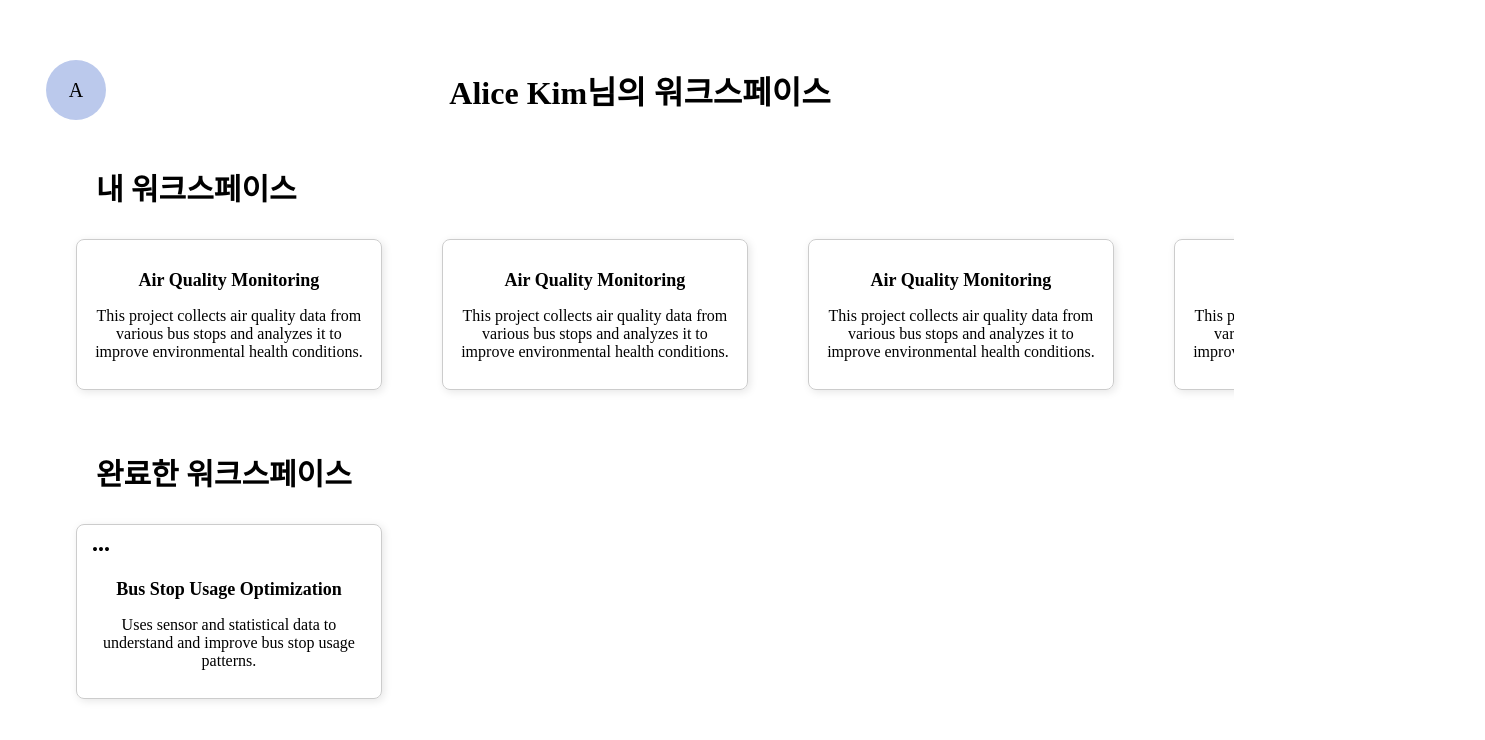
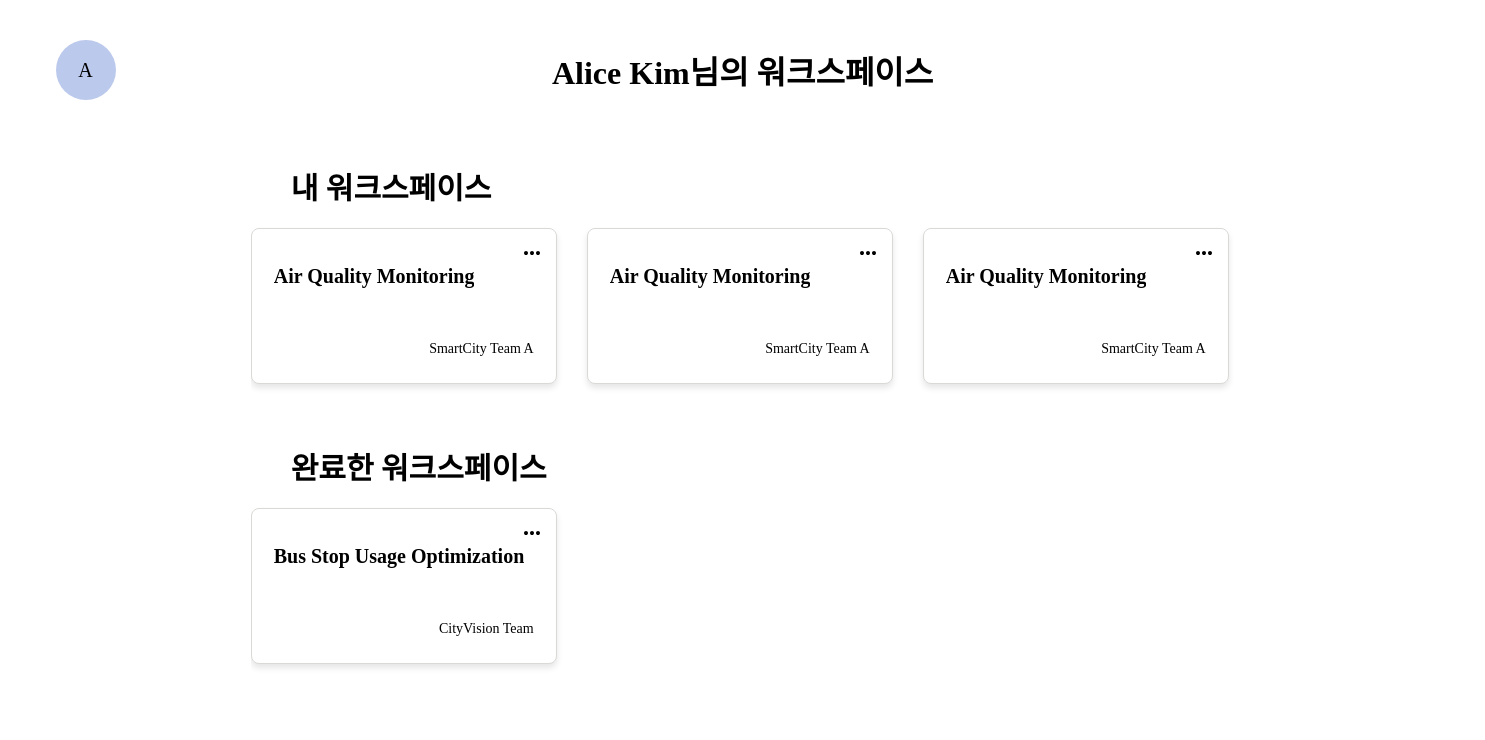
Before and after one commit to PJA-ProJect-Assistant/pja_frontend, a React (Vite) app in the folder pja/: page /main in a window 1280 px wide. Shown: the top 740 px of the page, 1485 px wide, since content can reach past the window. Built offline with nearby package versions, Linux system fonts and the light colour scheme.

Commit message:
mainpage 생성, mainmenu motion추가

```diff
--- a/pja/package.json
+++ b/pja/package.json
@@ -10,6 +10,7 @@
     "preview": "vite preview"
   },
   "dependencies": {
+    "framer-motion": "^12.14.0",
     "mermaid": "^11.6.0",
     "react": "^19.1.0",
     "react-dom": "^19.1.0",
--- a/pja/src/components/header/MainHeader.css
+++ b/pja/src/components/header/MainHeader.css
@@ -12,9 +12,11 @@
   border-radius: 50%;
   font-size: var(--font-size-xl);
   background-color: #bbc9ec;
+  margin-left: 30px;
   width: 60px;
   height: 60px;
 }
 .div-right {
   width: 60px;
+  margin-right: 30px;
 }
--- a/pja/src/components/header/MainHeader.tsx
+++ b/pja/src/components/header/MainHeader.tsx
@@ -1,12 +1,17 @@
 import "./MainHeader.css";
 import { Users } from "../../constants/userconstants";
+import type { IsOpen } from "../../types/common";
 
-export function MainHeader() {
+export function MainHeader({ onMenuToggle }: IsOpen) {
   return (
-    <div className="mainheadercontainer">
-      <div className="profile">{Users.name.charAt(0)}</div>
-      <h1>{Users.name}님의 워크스페이스</h1>
-      <div className="div-right"></div>
-    </div>
+    <>
+      <div className="mainheadercontainer">
+        <div className="profile" onClick={onMenuToggle}>
+          {Users.name.charAt(0)}
+        </div>
+        <h1>{Users.name}님의 워크스페이스</h1>
+        <div className="div-right"></div>
+      </div>
+    </>
   );
 }
--- /dev/null
+++ b/pja/src/components/menu/MainMenu.css
@@ -0,0 +1,21 @@
+.menu-overlay {
+  position: fixed;
+  top: 0;
+  left: 0;
+  width: 100%;
+  height: 100%;
+  background: rgba(0, 0, 0, 0.2); /* 약한 어둡기 */
+  z-index: 999;
+}
+
+.mainmenu-container {
+  position: fixed;
+  top: 0;
+  left: 0;
+  width: 300px;
+  height: 100%;
+  background-color: white;
+  box-shadow: 2px 0 10px rgba(0, 0, 0, 0.1);
+  padding: 20px;
+  z-index: 1000;
+}
--- /dev/null
+++ b/pja/src/components/menu/MainMenu.tsx
@@ -0,0 +1,35 @@
+import type { IsClose } from "../../types/common";
+import { useEffect, useRef } from "react";
+import { motion } from "framer-motion";
+import "./MainMenu.css";
+
+export default function MainMenu({ onClose }: IsClose) {
+  const menuRef = useRef<HTMLDivElement>(null);
+
+  useEffect(() => {
+    const handleClickOutside = (event: MouseEvent) => {
+      if (menuRef.current && !menuRef.current.contains(event.target as Node)) {
+        onClose();
+      }
+    };
+    document.addEventListener("mousedown", handleClickOutside);
+    return () => {
+      document.removeEventListener("mousedown", handleClickOutside);
+    };
+  }, [onClose]);
+  return (
+    <div className="menu-overlay">
+      <motion.div
+        className="mainmenu-container"
+        ref={menuRef}
+        initial={{ x: "-100%", opacity: 0 }}
+        animate={{ x: "0%", opacity: 1 }}
+        exit={{ x: "-100%", opacity: 0 }}
+        transition={{ type: "tween", duration: 0.3 }}
+      >
+        <button onClick={onClose}>닫기</button>
+        <div>메인메뉴</div>
+      </motion.div>
+    </div>
+  );
+}
--- a/pja/src/index.css
+++ b/pja/src/index.css
@@ -7,3 +7,10 @@
   --font-size-2xl: 24px;
   --font-size-3xl: 30px;
 }
+html,
+body {
+  margin: 0;
+  padding: 0;
+  height: 100%;
+  /*overflow: hidden;*/ /* 선택적: 배경 스크롤 막기 */
+}
--- a/pja/src/pages/mainpage/MainPage.css
+++ b/pja/src/pages/mainpage/MainPage.css
@@ -1,8 +1,9 @@
 .maincontainer {
+  position: absolute;
   background-color: white;
   display: flex;
   justify-content: center;
   flex-direction: column;
   text-align: center;
-  padding: 3%;
+  padding: 2%;
 }
--- a/pja/src/pages/mainpage/MainPage.tsx
+++ b/pja/src/pages/mainpage/MainPage.tsx
@@ -1,14 +1,20 @@
-import { useEffect } from "react";
+import { useState } from "react";
 import { MainHeader } from "../../components/header/MainHeader";
 import { Myworkspace } from "./Myworkspace";
+import MainMenu from "../../components/menu/MainMenu";
+import { AnimatePresence } from "framer-motion";
 import "./MainPage.css";
 
 export default function MainPage() {
+  const [openMenu, setOpenMenu] = useState(false);
   return (
     <>
       <div className="maincontainer">
-        <MainHeader />
+        <MainHeader onMenuToggle={() => setOpenMenu((prev) => !prev)} />
         <Myworkspace />
+        <AnimatePresence>
+          {openMenu && <MainMenu onClose={() => setOpenMenu(false)} />}
+        </AnimatePresence>
       </div>
     </>
   );
--- a/pja/src/pages/mainpage/Myworkspace.css
+++ b/pja/src/pages/mainpage/Myworkspace.css
@@ -2,38 +2,88 @@
   background-color: white;
   display: flex;
   flex-direction: column;
+  align-items: center;
+  width: 100%;
+}
+.ws-container-2 {
+  width: 70%;
 }
 .wstitle {
   display: flex;
   font-size: var(--font-size-3xl);
   font-weight: 600;
   margin-left: 50px;
-  margin-top: 30px;
-  margin-bottom: 0;
+  margin-top: 50px;
+  margin-bottom: 10px;
   justify-content: flex-start;
 }
-.workspace-row {
+.workspace-card {
   display: flex;
-  flex-direction: row;
-  overflow-x: auto;
+  flex-direction: column;
+  justify-content: space-between;
+  width: 280px;
+  height: 130px;
+  flex: 0 0 auto;
+  border: 1px solid #d9d9d6;
+  background-color: white;
+  border-radius: 8px;
+  box-shadow: 0 4px 6px rgba(0, 0, 0, 0.1);
+  padding: 12px;
 }
-.workspace-card {
-  flex: 0 0 auto;
-  width: 280px;
-  border: 1px solid #ccc;
-  border-radius: 8px;
-  padding: 12px;
-  margin: 30px;
-  box-shadow: 2px 2px 8px rgba(0, 0, 0, 0.1);
-}
-.workspace-card h3 {
-  font-size: 18px;
+.workspace-title {
   white-space: nowrap;
   overflow: hidden;
   text-overflow: ellipsis;
-  margin-bottom: 8px;
+  font-size: var(--font-size-xl);
+  font-weight: 600;
+  margin-left: 10px;
+  margin-top: 0;
 }
-.ws-moreicon {
+.ws-title-container {
+  display: flex;
+  width: 100%;
+  justify-content: flex-start;
+}
+.workspace-team {
+  display: flex;
+  justify-content: flex-end;
+  font-size: var(--font-size-sm);
+  margin-right: 10px;
+}
+.workspace-more {
+  width: 100%;
   display: flex;
   justify-content: flex-end;
 }
+.workspace-scroll {
+  display: flex;
+  overflow-x: auto;
+  flex-wrap: nowrap;
+  align-items: center;
+  gap: 30px;
+  padding: 10px 0 10px 0;
+  scrollbar-width: none;
+  margin-left: 10px;
+  margin-right: 10px;
+  cursor: grab;
+  user-select: none;
+}
+.workspace-scroll:active {
+  cursor: grabbing;
+}
+.workspace-scroll::-webkit-scrollbar {
+  display: none;
+}
+.workspace-scroll button {
+  display: flex;
+  align-items: center;
+  justify-content: center;
+  border: 1px solid #d9d9d6;
+  background-color: white;
+  margin: 10px;
+  border-radius: 50%;
+  width: 50px !important;
+  height: 50px;
+  box-shadow: 0 4px 6px rgba(0, 0, 0, 0.1);
+  flex-shrink: 0;
+}
--- a/pja/src/pages/mainpage/Myworkspace.tsx
+++ b/pja/src/pages/mainpage/Myworkspace.tsx
@@ -1,4 +1,5 @@
 import "./Myworkspace.css";
+import { useRef } from "react";
 import { Users } from "../../constants/userconstants";
 import { dummyWorkspaces } from "../../constants/wsconstants";
 
@@ -9,35 +10,103 @@ export function Myworkspace() {
   const completews = dummyWorkspaces.filter(
     (ws) => ws.owner_id === Users.user_id && ws.is_completed === true
   );
-  return (
-    <div className="workspacecontainer">
-      <p className="wstitle">내 워크스페이스</p>
-      <div className="workspace-row">
-        {myWorkspaces.map((ws) => (
-          <div key={ws.workspace_id} className="workspace-card">
-            <h3>{ws.project_name}</h3>
-            <p>{ws.project_description}</p>
-          </div>
-        ))}
-      </div>
-      <p className="wstitle">완료한 워크스페이스</p>
-      <div className="workspace-row">
-        {completews.map((ws) => (
-          <div key={ws.workspace_id} className="workspace-card">
+
+  // 각각의 스크롤 영역에 대해 따로 참조 만들기
+  const activeRef = useRef<HTMLDivElement>(null);
+  const completeRef = useRef<HTMLDivElement>(null);
+
+  // 드래그 로직 재사용 함수
+  const useDragScroll = (ref: React.RefObject<HTMLDivElement | null>) => {
+    const isDragging = useRef(false);
+    const startX = useRef(0);
+    const scrollLeft = useRef(0);
+
+    const handleMouseDown = (e: React.MouseEvent) => {
+      isDragging.current = true;
+      startX.current = e.pageX - (ref.current?.offsetLeft ?? 0);
+      scrollLeft.current = ref.current?.scrollLeft ?? 0;
+    };
+
+    const handleMouseLeave = () => {
+      isDragging.current = false;
+    };
+
+    const handleMouseUp = () => {
+      isDragging.current = false;
+    };
+
+    const handleMouseMove = (e: React.MouseEvent) => {
+      if (!isDragging.current || !ref.current) return;
+      e.preventDefault();
+      const x = e.pageX - ref.current.offsetLeft;
+      const walk = x - startX.current;
+      ref.current.scrollLeft = scrollLeft.current - walk;
+    };
+
+    return {
+      onMouseDown: handleMouseDown,
+      onMouseLeave: handleMouseLeave,
+      onMouseUp: handleMouseUp,
+      onMouseMove: handleMouseMove,
+    };
+  };
+
+  const activeHandlers = useDragScroll(activeRef);
+  const completeHandlers = useDragScroll(completeRef);
+
+  const renderCards = (data: any[]) =>
+    data.map((ws) => (
+      <div key={ws.workspace_id} className="workspace-card">
+        <div>
+          <div className="workspace-more">
             <svg
               xmlns="http://www.w3.org/2000/svg"
               height="24px"
               viewBox="0 -960 960 960"
               width="24px"
               fill="#000000"
-              className="ws-moreicon"
             >
               <path d="M240-400q-33 0-56.5-23.5T160-480q0-33 23.5-56.5T240-560q33 0 56.5 23.5T320-480q0 33-23.5 56.5T240-400Zm240 0q-33 0-56.5-23.5T400-480q0-33 23.5-56.5T480-560q33 0 56.5 23.5T560-480q0 33-23.5 56.5T480-400Zm240 0q-33 0-56.5-23.5T640-480q0-33 23.5-56.5T720-560q33 0 56.5 23.5T800-480q0 33-23.5 56.5T720-400Z" />
             </svg>
-            <h3>{ws.project_name}</h3>
-            <p>{ws.project_description}</p>
           </div>
-        ))}
+          <div className="ws-title-container">
+            <p className="workspace-title" title={ws.project_name}>
+              {" "}
+              {/* 마우스 가져다대면 title뜨는거 기본인데 나중에 시간 남으면 커스텀 해보기로! */}
+              {ws.project_name}
+            </p>
+          </div>
+        </div>
+        <p className="workspace-team">{ws.team_name}</p>
+      </div>
+    ));
+
+  return (
+    <div className="workspacecontainer">
+      <div className="ws-container-2">
+        <p className="wstitle">내 워크스페이스</p>
+        <div className="workspace-scroll" ref={activeRef} {...activeHandlers}>
+          {renderCards(myWorkspaces)}
+          <button>
+            <svg
+              xmlns="http://www.w3.org/2000/svg"
+              height="24px"
+              viewBox="0 -960 960 960"
+              width="24px"
+              fill="#000000"
+            >
+              <path d="M440-440H200v-80h240v-240h80v240h240v80H520v240h-80v-240Z" />
+            </svg>
+          </button>
+        </div>
+        <p className="wstitle">완료한 워크스페이스</p>
+        <div
+          className="workspace-scroll"
+          ref={completeRef}
+          {...completeHandlers}
+        >
+          {renderCards(completews)}
+        </div>
       </div>
     </div>
   );
--- a/pja/src/types/common.ts
+++ b/pja/src/types/common.ts
@@ -0,0 +1,6 @@
+export interface IsClose {
+  onClose: () => void;
+}
+export interface IsOpen {
+  onMenuToggle: () => void;
+}
```
Also changed, not shown: 1 other file (tests, documents, lock files or other folders).
